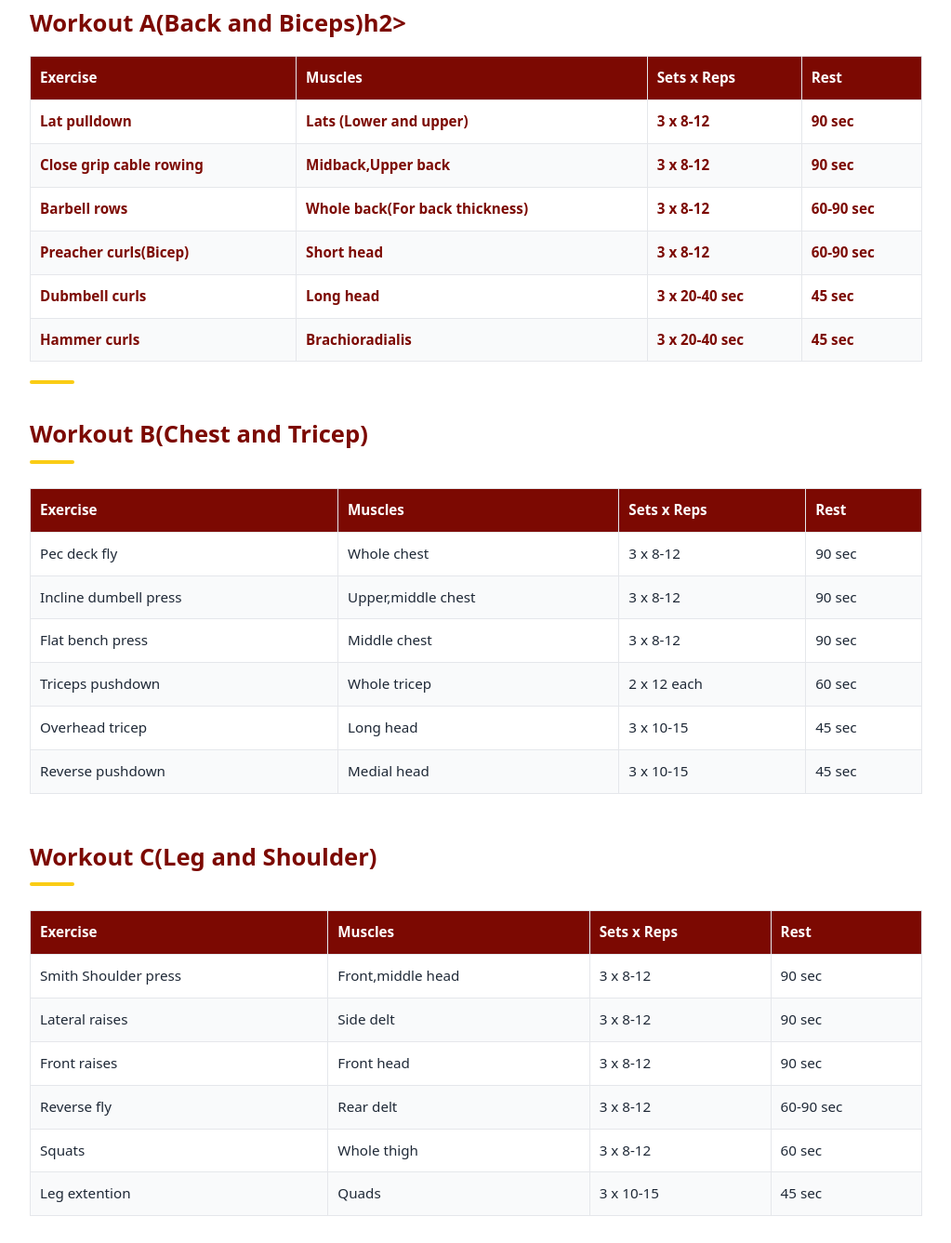
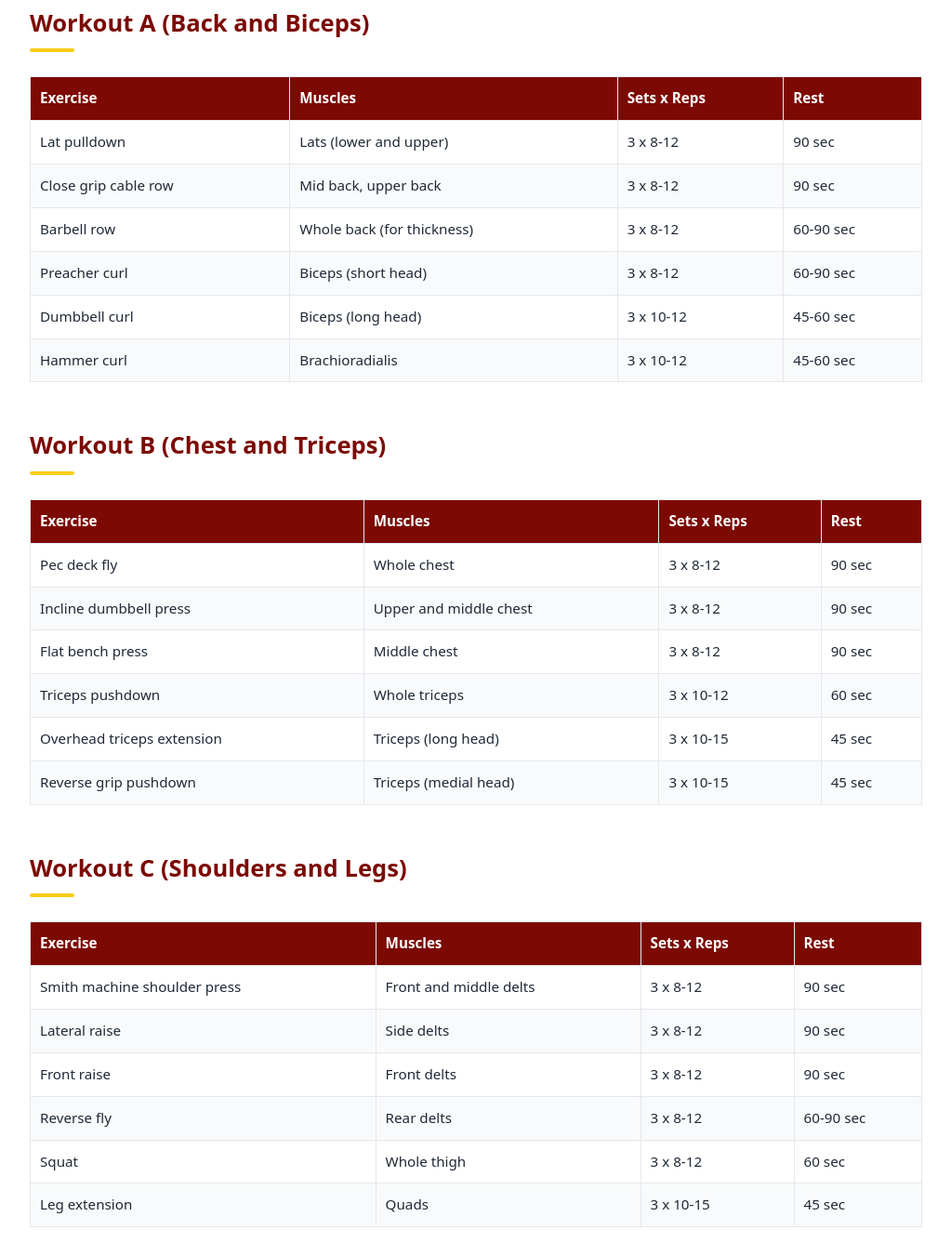
Before and after one commit to Fitplanet/Fitplanet.github.io, a plain HTML site: page beginner-workout.html in a window 1280 px wide. Shown: the part 1091-2428 px from the top of the page at 93% size, without its empty margins (128-1151 px from the left). Drawn offline with Linux system fonts and the light colour scheme.

Commit message:
Add files via upload

```diff
--- a/beginner-workout.html
+++ b/beginner-workout.html
@@ -3,23 +3,23 @@
 <head>
 <meta charset="UTF-8">
 <meta name="viewport" content="width=device-width, initial-scale=1">
-<title>Beginner Workout Chart: 3-Day Full Body Plan | DesiFit</title>
-<meta name="description" content="A simple 3-day full body workout chart for gym beginners with sets, reps, rest times and tips. Perfect for students starting their fitness journey.">
-<link rel="canonical" href="https://Fitplanet.github.io/beginner-workout.html">
+<title>Beginner Workout Chart: 3-Day Split Plan | FitPlanet</title>
+<meta name="description" content="A simple 3-day beginner gym split: back and biceps, chest and triceps, shoulders and legs, with sets, reps and rest times for every exercise.">
+<link rel="canonical" href="https://fitplanet.github.io/beginner-workout.html">
 <meta name="robots" content="index, follow">
-<meta property="og:title" content="Beginner Workout Chart: 3-Day Full Body Plan">
+<meta property="og:title" content="Beginner Workout Chart: 3-Day Split Plan">
 <meta property="og:description" content="Sets, reps and rest for every exercise, made for gym beginners.">
 <meta property="og:type" content="article">
-<meta property="og:url" content="https://Fitplanet.github.io/beginner-workout.html">
+<meta property="og:url" content="https://fitplanet.github.io/beginner-workout.html">
 <meta name="theme-color" content="#0f766e">
 <link rel="stylesheet" href="style.css">
 <script>document.documentElement.classList.add("js")</script>
 <script type="application/ld+json">
-{"@context":"https://schema.org","@type":"Article","headline":"Beginner Gym Workout Chart: 3-Day Full Body Plan","author":{"@type":"Organization","name":"DesiFit"},"datePublished":"2026-11-18","mainEntityOfPage":"https://yourusername.github.io/beginner-workout.html"}
+{"@context":"https://schema.org","@type":"Article","headline":"Beginner Gym Workout Chart: 3-Day Split Plan","author":{"@type":"Organization","name":"FitPlanet"},"datePublished":"2026-11-18","mainEntityOfPage":"https://fitplanet.github.io/beginner-workout.html"}
 </script>
 <script type="application/ld+json">
 {"@context":"https://schema.org","@type":"FAQPage","mainEntity":[
-{"@type":"Question","name":"How many days a week should a beginner go to the gym?","acceptedAnswer":{"@type":"Answer","text":"Three non-consecutive days a week of full body training is ideal for beginners, for example Monday, Wednesday and Friday."}},
+{"@type":"Question","name":"How many days a week should a beginner go to the gym?","acceptedAnswer":{"@type":"Answer","text":"Three non-consecutive days a week is ideal for beginners, for example Monday, Wednesday and Friday, with a different muscle group focus each day."}},
 {"@type":"Question","name":"How long should a beginner workout take?","acceptedAnswer":{"@type":"Answer","text":"About 45 to 60 minutes including warm-up."}}
 ]}
 </script>
@@ -39,7 +39,7 @@
 </header>
 
 <section class="hero">
-  <h1>Beginner Workout Chart: 3-Day Full Body Plan</h1>
+  <h1>Beginner Workout Chart: 3-Day Split Plan</h1>
   <p>Simple, proven and student friendly. Train 3 days a week, rest in between, and add a little weight or a rep each week.</p>
 </section>
 
@@ -49,12 +49,12 @@
   <table>
     <thead><tr><th scope="col">Day</th><th scope="col">Plan</th></tr></thead>
     <tbody>
-      <tr><td>Monday</td><td>Workout A</td></tr>
+      <tr><td>Monday</td><td>Workout A (Back and Biceps)</td></tr>
       <tr><td>Tuesday</td><td>Rest or light walk</td></tr>
-      <tr><td>Wednesday</td><td>Workout B</td></tr>
+      <tr><td>Wednesday</td><td>Workout B (Chest and Triceps)</td></tr>
       <tr><td>Thursday</td><td>Rest or light walk</td></tr>
-      <tr><td>Friday</td><td>Workout A</td></tr>
-      <tr><td>Saturday / Sunday</td><td>Rest (next week starts with Workout B)</td></tr>
+      <tr><td>Friday</td><td>Workout C (Shoulders and Legs)</td></tr>
+      <tr><td>Saturday / Sunday</td><td>Rest, then repeat from Monday</td></tr>
     </tbody>
   </table>
   </div>
@@ -66,48 +66,47 @@
     <li>1 light weighted set of your first exercise</li>
   </ul>
 
-  <h2>Workout A(Back and Biceps)h2>
+  <h2>Workout A (Back and Biceps)</h2>
   <div class="table-wrap">
   <table>
     <thead><tr><th scope="col">Exercise</th><th scope="col">Muscles</th><th scope="col">Sets x Reps</th><th scope="col">Rest</th></tr></thead>
     <tbody>
-      <tr><td>Lat pulldown</td><td>Lats (Lower and upper)</td><td>3 x 8-12</td><td>90 sec</td></tr>
-      <tr><td>Close grip cable rowing</td><td>Midback,Upper back</td><td>3 x 8-12</td><td>90 sec</td></tr>
-      <tr><td>Barbell rows</td><td>Whole back(For back thickness)</td><td>3 x 8-12</td><td>60-90 sec</td></tr>
-      <tr><td>Preacher curls(Bicep)</td><td>Short head</td><td>3 x 8-12</td><td>60-90 sec</td></tr>
-      <tr><td>Dubmbell curls</td><td>Long head</td><td>3 x 20-40 sec</td><td>45 sec</td></tr>
-      <tr><td>Hammer curls</td><td>Brachioradialis</td><td>3 x 20-40 sec</td><td>45 sec</td></tr>
-
+      <tr><td>Lat pulldown</td><td>Lats (lower and upper)</td><td>3 x 8-12</td><td>90 sec</td></tr>
+      <tr><td>Close grip cable row</td><td>Mid back, upper back</td><td>3 x 8-12</td><td>90 sec</td></tr>
+      <tr><td>Barbell row</td><td>Whole back (for thickness)</td><td>3 x 8-12</td><td>60-90 sec</td></tr>
+      <tr><td>Preacher curl</td><td>Biceps (short head)</td><td>3 x 8-12</td><td>60-90 sec</td></tr>
+      <tr><td>Dumbbell curl</td><td>Biceps (long head)</td><td>3 x 10-12</td><td>45-60 sec</td></tr>
+      <tr><td>Hammer curl</td><td>Brachioradialis</td><td>3 x 10-12</td><td>45-60 sec</td></tr>
     </tbody>
   </table>
   </div>
 
-  <h2>Workout B(Chest and Tricep)</h2>
+  <h2>Workout B (Chest and Triceps)</h2>
   <div class="table-wrap">
   <table>
     <thead><tr><th scope="col">Exercise</th><th scope="col">Muscles</th><th scope="col">Sets x Reps</th><th scope="col">Rest</th></tr></thead>
     <tbody>
       <tr><td>Pec deck fly</td><td>Whole chest</td><td>3 x 8-12</td><td>90 sec</td></tr>
-      <tr><td>Incline dumbell press</td><td>Upper,middle chest</td><td>3 x 8-12</td><td>90 sec</td></tr>
+      <tr><td>Incline dumbbell press</td><td>Upper and middle chest</td><td>3 x 8-12</td><td>90 sec</td></tr>
       <tr><td>Flat bench press</td><td>Middle chest</td><td>3 x 8-12</td><td>90 sec</td></tr>
-      <tr><td>Triceps pushdown</td><td>Whole tricep</td><td>2 x 12 each</td><td>60 sec</td></tr>
-      <tr><td>Overhead tricep</td><td>Long head</td><td>3 x 10-15</td><td>45 sec</td></tr>
-      <tr><td>Reverse pushdown</td><td>Medial head</td><td>3 x 10-15</td><td>45 sec</td></tr>
+      <tr><td>Triceps pushdown</td><td>Whole triceps</td><td>3 x 10-12</td><td>60 sec</td></tr>
+      <tr><td>Overhead triceps extension</td><td>Triceps (long head)</td><td>3 x 10-15</td><td>45 sec</td></tr>
+      <tr><td>Reverse grip pushdown</td><td>Triceps (medial head)</td><td>3 x 10-15</td><td>45 sec</td></tr>
     </tbody>
   </table>
   </div>
 
-<h2>Workout C(Leg and Shoulder)</h2>
+  <h2>Workout C (Shoulders and Legs)</h2>
   <div class="table-wrap">
   <table>
     <thead><tr><th scope="col">Exercise</th><th scope="col">Muscles</th><th scope="col">Sets x Reps</th><th scope="col">Rest</th></tr></thead>
     <tbody>
-      <tr><td>Smith Shoulder press</td><td>Front,middle head</td><td>3 x 8-12</td><td>90 sec</td></tr>
-      <tr><td>Lateral raises</td><td>Side delt</td><td>3 x 8-12</td><td>90 sec</td></tr>
-      <tr><td>Front raises</td><td>Front head</td><td>3 x 8-12</td><td>90 sec</td></tr>
-      <tr><td>Reverse fly</td><td>Rear delt</td><td>3 x 8-12</td><td>60-90 sec</td></tr>
-      <tr><td>Squats</td><td>Whole thigh</td><td>3 x 8-12</td><td>60 sec</td></tr>
-      <tr><td>Leg extention</td><td>Quads</td><td>3 x 10-15</td><td>45 sec</td></tr>
+      <tr><td>Smith machine shoulder press</td><td>Front and middle delts</td><td>3 x 8-12</td><td>90 sec</td></tr>
+      <tr><td>Lateral raise</td><td>Side delts</td><td>3 x 8-12</td><td>90 sec</td></tr>
+      <tr><td>Front raise</td><td>Front delts</td><td>3 x 8-12</td><td>90 sec</td></tr>
+      <tr><td>Reverse fly</td><td>Rear delts</td><td>3 x 8-12</td><td>60-90 sec</td></tr>
+      <tr><td>Squat</td><td>Whole thigh</td><td>3 x 8-12</td><td>60 sec</td></tr>
+      <tr><td>Leg extension</td><td>Quads</td><td>3 x 10-15</td><td>45 sec</td></tr>
     </tbody>
   </table>
   </div>
@@ -124,7 +123,7 @@
 
   <h2>Frequently Asked Questions</h2>
   <details><summary>How many days a week should a beginner go to the gym?</summary>
-    <p>Three non-consecutive days of full body training, like Monday, Wednesday and Friday, is ideal.</p></details>
+    <p>Three non-consecutive days a week is ideal for beginners, for example Monday, Wednesday and Friday, with a different muscle group focus each day.</p></details>
   <details><summary>How long should a beginner workout take?</summary>
     <p>About 45 to 60 minutes including the warm-up.</p></details>
 
@@ -132,7 +131,7 @@
 </main>
 
 <footer>
-  <p>&copy; 2026 Fitplanet. For education only, not medical advice.</p>
+  <p>&copy; 2026 FitPlanet. For education only, not medical advice.</p>
   <p><a href="index.html">Calculator</a> | <a href="desi-nutrition.html">Desi Nutrition</a> | <a href="beginner-workout.html">Workout Chart</a></p>
 </footer>
 <script src="script.js" defer></script>
```
